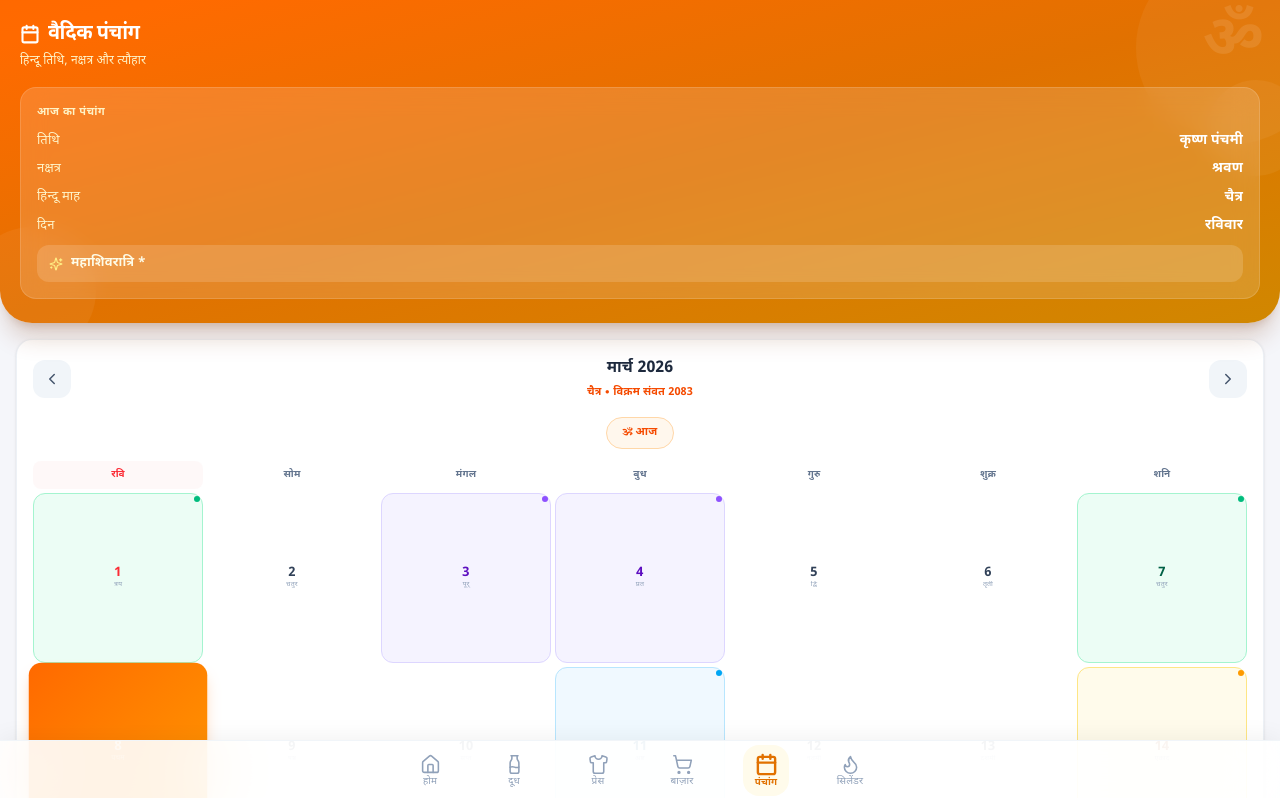
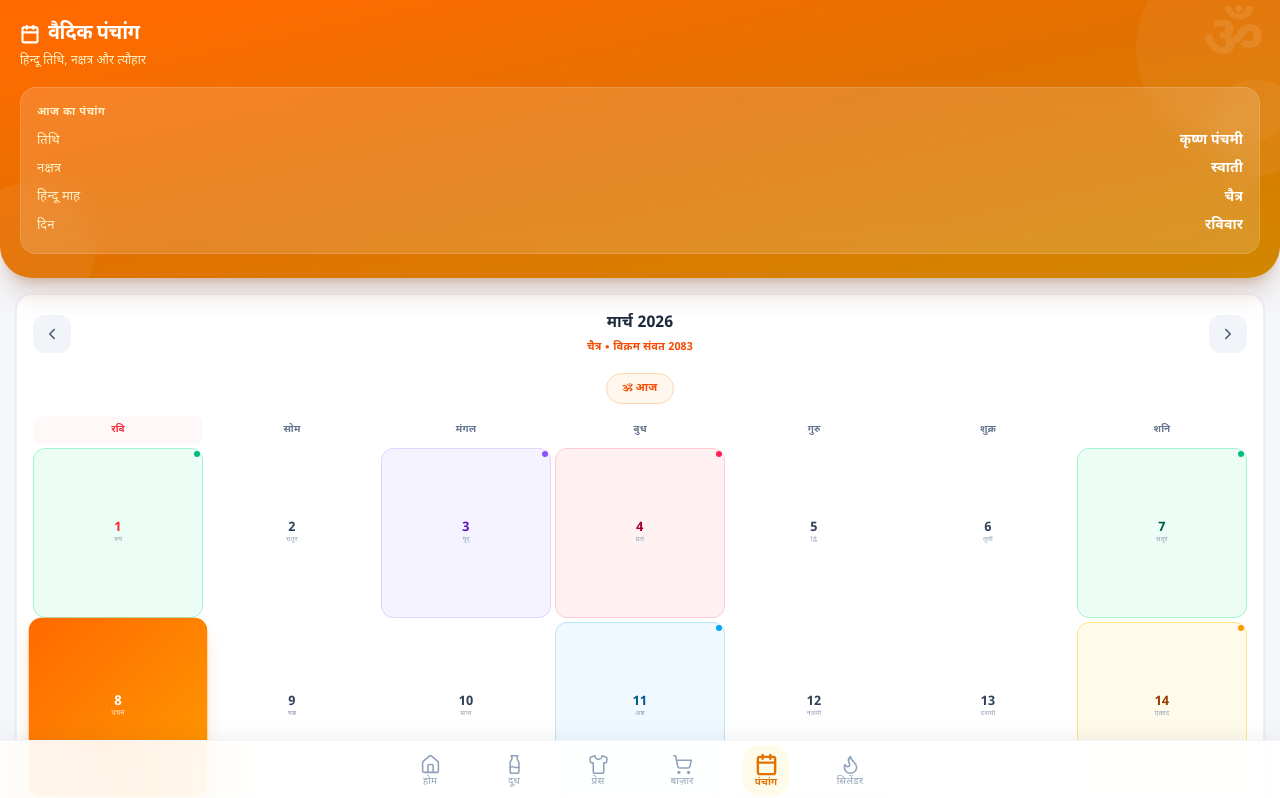
Before and after one commit to manojupadhyay256-a11y/malkini-app, a Next.js app: page /panchang in a window 1280 px wide. Shown: the top 798 px of the page. Built offline with nearby package versions, Linux system fonts and the light colour scheme.

Commit message:
Fix Panchang Nakshatra math calculation and resolve react-hooks ESLint compilation error

```diff
--- a/src/app/panchang/page.tsx
+++ b/src/app/panchang/page.tsx
@@ -72,11 +72,20 @@ function calculateTithiForDate(date: Date): TithiInfo {
   const tithiInPaksha = tithiIndex % 15;
   const tithiName = tithiNames[tithiInPaksha];
 
-  // Calculate nakshatra (27 nakshatras cycle ~27.32 days)
-  const nakshatraCycle = 27.3217;
-  const nakshatraPhase = ((diffDays % nakshatraCycle) + nakshatraCycle) % nakshatraCycle;
-  const nakshatraIndex = Math.floor((nakshatraPhase / nakshatraCycle) * 27);
-  const nakshatra = nakshatras[nakshatraIndex % 27];
+  // Calculate nakshatra (27 nakshatras cycle ~27.32166 days)
+  const nakshatraCycle = 27.32166;
+  // Use April 6, 2026 (midnight) as the exact anchor where Nakshatra is Anuradha (index 16)
+  const knownNakshatraEpoch = new Date(2026, 3, 6, 0, 0, 0);
+  const diffNakMs = date.getTime() - knownNakshatraEpoch.getTime();
+  const diffNakDays = diffNakMs / (1000 * 60 * 60 * 24);
+
+  // Anuradha is index 16. Calculate how many nakshatras have passed since the epoch
+  const nakshatrasPassed = diffNakDays * (27 / nakshatraCycle);
+
+  // Add 16 to offset to Anuradha, and gently wrap around 27
+  const rawNakshatraIndex = Math.floor((16 + nakshatrasPassed) % 27);
+  const nakshatraIndex = (rawNakshatraIndex + 27) % 27; // Ensure it stays positive
+  const nakshatra = nakshatras[nakshatraIndex];
 
   // Determine events
   let event: string | undefined;
@@ -130,31 +139,44 @@ function calculateTithiForDate(date: Date): TithiInfo {
     description = 'शुक्ल पक्ष नवमी — विशेष पूजन का शुभ दिन।';
   }
 
-  // Special date-based festivals (some fixed festivals)
+  // Special date-based festivals
   const monthDay = `${date.getMonth()}-${date.getDate()}`;
-  const fixedFestivals: Record<string, { event: string; type: TithiInfo['eventType']; desc: string }> = {
+  const yearMonthDay = `${date.getFullYear()}-${date.getMonth()}-${date.getDate()}`;
+
+  // Fixed festivals that fall on the same Gregorian date every year
+  const fixedGregorianFestivals: Record<string, { event: string; type: TithiInfo['eventType']; desc: string }> = {
     '0-14': { event: 'मकर संक्रांति', type: 'festival', desc: 'सूर्य का मकर राशि में प्रवेश। खिचड़ी, तिल-गुड़ दान का पर्व।' },
     '0-26': { event: 'गणतंत्र दिवस', type: 'festival', desc: 'भारत का गणतंत्र दिवस।' },
-    '2-8': { event: 'महाशिवरात्रि *', type: 'festival', desc: 'भगवान शिव की महान रात्रि। जागरण, पूजा और व्रत।' },
-    '2-25': { event: 'होली *', type: 'festival', desc: 'रंगों का त्योहार। होलिका दहन और रंग खेलने का पर्व।' },
-    '3-2': { event: 'गुड़ी पड़वा *', type: 'festival', desc: 'हिन्दू नव वर्ष — चैत्र शुक्ल प्रतिपदा।' },
-    '3-6': { event: 'राम नवमी *', type: 'festival', desc: 'भगवान श्री राम का जन्मोत्सव।' },
-    '3-10': { event: 'हनुमान जयंती *', type: 'festival', desc: 'बजरंगबली हनुमान जी का जन्मोत्सव।' },
-    '4-12': { event: 'अक्षय तृतीया *', type: 'festival', desc: 'अक्षय तृतीया — दान-पुण्य, सोने की खरीदारी का शुभ दिन।' },
     '7-15': { event: 'स्वतंत्रता दिवस', type: 'festival', desc: 'भारत का स्वतंत्रता दिवस।' },
-    '7-19': { event: 'रक्षाबंधन *', type: 'festival', desc: 'भाई-बहन के प्रेम का पर्व। श्रावण पूर्णिमा।' },
-    '7-26': { event: 'जन्माष्टमी *', type: 'festival', desc: 'भगवान श्री कृष्ण का जन्मोत्सव। रात्रि 12 बजे जन्म उत्सव।' },
-    '8-5': { event: 'गणेश चतुर्थी *', type: 'festival', desc: 'गणपति बप्पा मोरया! श्री गणेश का जन्मोत्सव।' },
-    '9-2': { event: 'नवरात्रि प्रारम्भ *', type: 'festival', desc: 'शरद नवरात्रि — माता की नौ रातें, पूजा और व्रत।' },
-    '9-12': { event: 'दशहरा *', type: 'festival', desc: 'विजयादशमी — बुराई पर अच्छाई की जीत। रावण दहन।' },
-    '9-20': { event: 'करवा चौथ *', type: 'festival', desc: 'पत्नियों का पतियों की दीर्घायु के लिए निर्जला व्रत।' },
-    '10-1': { event: 'दीपावली *', type: 'festival', desc: 'दीपों का त्यौहार। लक्ष्मी-गणेश पूजन, पटाखे, मिठाइयाँ।' },
-    '10-3': { event: 'भैया दूज *', type: 'festival', desc: 'बहनें भाइयों को तिलक करें। यम द्वितीया।' },
-    '10-15': { event: 'देव उठनी एकादशी *', type: 'festival', desc: 'विष्णु जागरण — शुभ कार्य पुनः प्रारम्भ। तुलसी विवाह।' },
   };
 
-  if (fixedFestivals[monthDay]) {
-    const fest = fixedFestivals[monthDay];
+  // Lunar festivals mapped by exact date (YYYY-M-D) to avoid shifting issues across years
+  const yearlyFestivals: Record<string, { event: string; type: TithiInfo['eventType']; desc: string }> = {
+    // ---- 2026 Festivals ----
+    '2026-1-15': { event: 'महाशिवरात्रि *', type: 'festival', desc: 'भगवान शिव की महान रात्रि। जागरण, पूजा और व्रत।' },
+    '2026-2-4': { event: 'होली *', type: 'festival', desc: 'रंगों का त्योहार। होलिका दहन और रंग खेलने का पर्व।' },
+    '2026-2-19': { event: 'गुड़ी पड़वा *', type: 'festival', desc: 'हिन्दू नव वर्ष — चैत्र शुक्ल प्रतिपदा।' },
+    '2026-2-26': { event: 'राम नवमी *', type: 'festival', desc: 'भगवान श्री राम का जन्मोत्सव।' }, // March 26, 2026
+    '2026-3-1': { event: 'हनुमान जयंती *', type: 'festival', desc: 'बजरंगबली हनुमान जी का जन्मोत्सव।' },
+    '2026-3-20': { event: 'अक्षय तृतीया *', type: 'festival', desc: 'अक्षय तृतीया — दान-पुण्य, सोने की खरीदारी का शुभ दिन।' },
+    '2026-7-28': { event: 'रक्षाबंधन *', type: 'festival', desc: 'भाई-बहन के प्रेम का पर्व। श्रावण पूर्णिमा।' },
+    '2026-8-4': { event: 'जन्माष्टमी *', type: 'festival', desc: 'भगवान श्री कृष्ण का जन्मोत्सव। रात्रि 12 बजे जन्म उत्सव।' },
+    '2026-8-14': { event: 'गणेश चतुर्थी *', type: 'festival', desc: 'गणपति बप्पा मोरया! श्री गणेश का जन्मोत्सव।' },
+    '2026-9-10': { event: 'नवरात्रि प्रारम्भ *', type: 'festival', desc: 'शरद नवरात्रि — माता की नौ रातें, पूजा और व्रत।' },
+    '2026-9-20': { event: 'दशहरा *', type: 'festival', desc: 'विजयादशमी — बुराई पर अच्छाई की जीत। रावण दहन।' },
+    '2026-9-30': { event: 'करवा चौथ *', type: 'festival', desc: 'पत्नियों का पतियों की दीर्घायु के लिए निर्जला व्रत।' },
+    '2026-10-8': { event: 'दीपावली *', type: 'festival', desc: 'दीपों का त्यौहार। लक्ष्मी-गणेश पूजन, पटाखे, मिठाइयाँ।' },
+    '2026-10-10': { event: 'भैया दूज *', type: 'festival', desc: 'बहनें भाइयों को तिलक करें। यम द्वितीया।' },
+    '2026-10-20': { event: 'देव उठनी एकादशी *', type: 'festival', desc: 'विष्णु जागरण — शुभ कार्य पुनः प्रारम्भ। तुलसी विवाह।' },
+  };
+
+  if (fixedGregorianFestivals[monthDay]) {
+    const fest = fixedGregorianFestivals[monthDay];
+    event = fest.event;
+    eventType = fest.type;
+    description = fest.desc;
+  } else if (yearlyFestivals[yearMonthDay]) {
+    const fest = yearlyFestivals[yearMonthDay];
     event = fest.event;
     eventType = fest.type;
     description = fest.desc;
@@ -236,7 +258,7 @@ export default function PanchangPage() {
       .sort((a, b) => a.date.getTime() - b.date.getTime());
   }, [calendarData]);
 
-  const todayInfo = useMemo(() => calculateTithiForDate(today), []);
+  const todayInfo = calculateTithiForDate(today);
 
   const prevMonth = () => {
     if (currentMonth === 0) {
```
